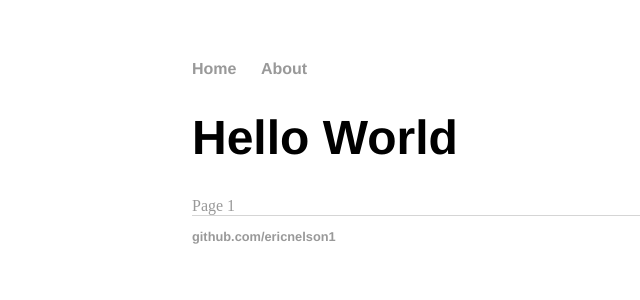
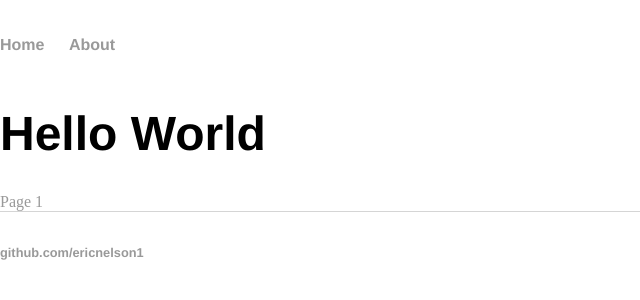
Before and after one commit to ericnelson1/ericnelson1.github.io, a Jekyll site: the page built from index.html, in a window 1280 px wide. Shown: the top 300 px of the page, without its empty margins (0-640 px from the left). Built offline with Jekyll 4.4.1, drawn with Linux system fonts in a browser that asks for light colours.

Commit message:
Update main.css

```diff
--- a/css/main.css
+++ b/css/main.css
@@ -1,12 +1,12 @@
 body {
-    margin: 60px auto;
-    width: 70%;
+    margin: 0;
 }
 nav ul, footer ul {
     font-family:'Helvetica', 'Arial', 'Sans-Serif';
-    padding: 0px;
+    padding: 20px 0 20px;
     list-style: none;
     font-weight: bold;
+    font-size:;
 }
 nav ul li, footer ul li {
     display: inline;
```
